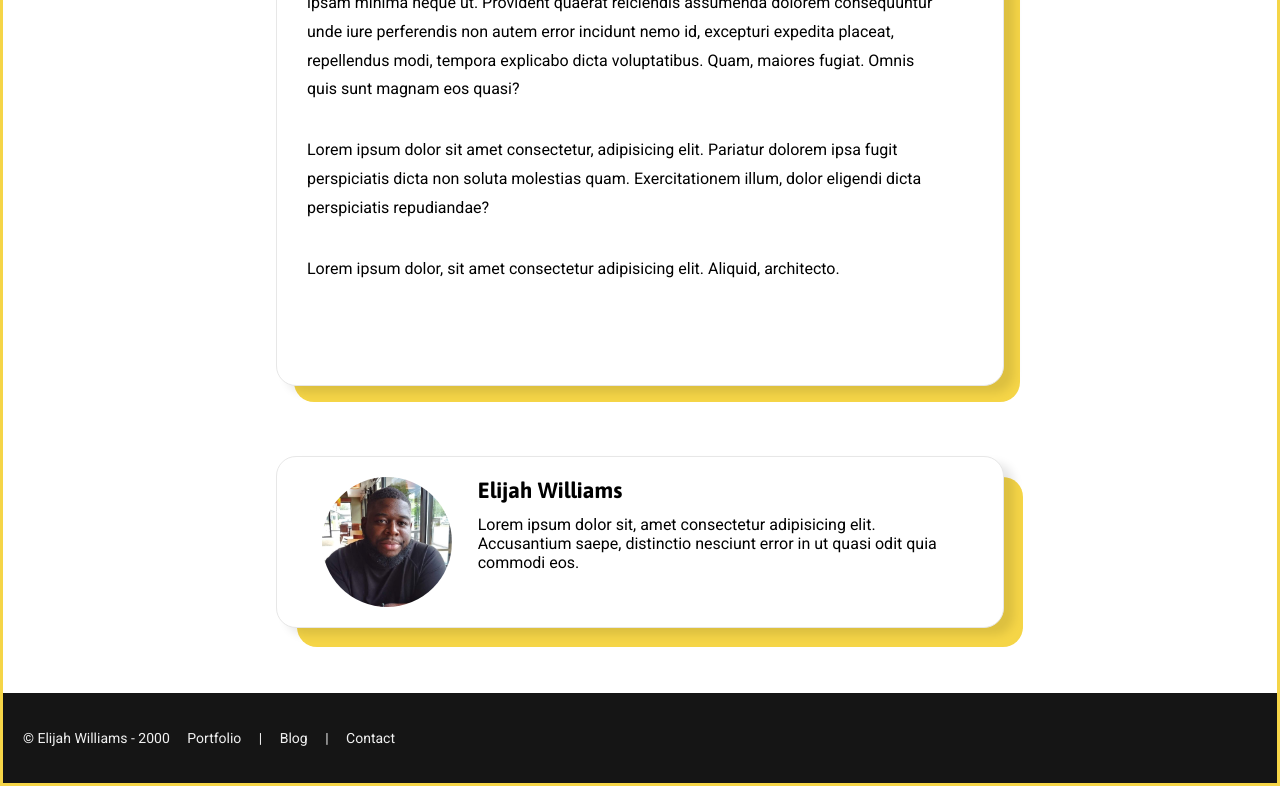
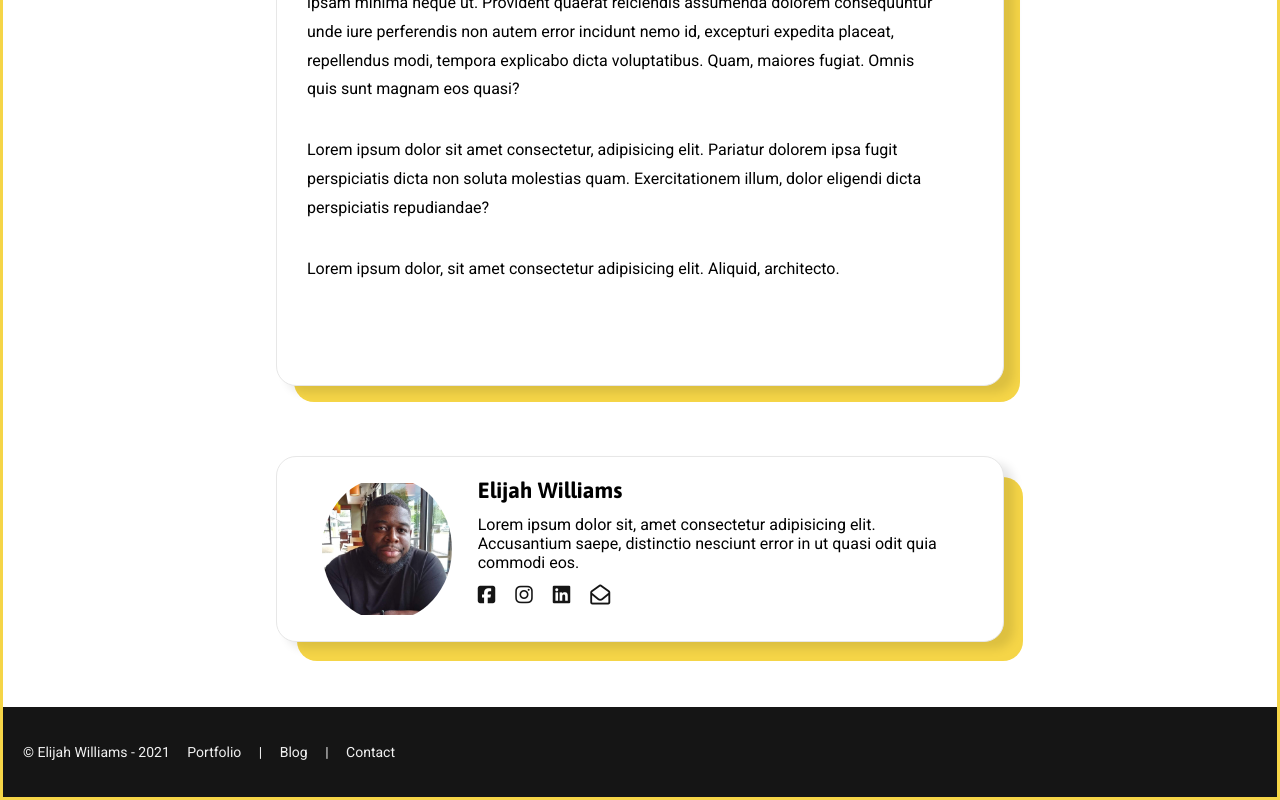
Before and after one commit to sayhelloelijah/say-redesign-angular, an Angular app: page /blog/blog-single in a window 1280 px wide. Shown: the part 896-1696 px from the top of the page. Built offline with nearby package versions, Linux system fonts and the light colour scheme.

Commit message:
:sparkles: add social links; :pencil: fix year

```diff
--- a/src/app/footer/footer.component.html
+++ b/src/app/footer/footer.component.html
@@ -1,5 +1,5 @@
 <!-- Footer -->
 <footer class="footer">
-    <p class="footer-text">&copy; Elijah Williams - 2000   <a class="footer-links" routerLink="work">Portfolio</a> | <a class="footer-links" routerLink="blog">Blog</a> | <a class="footer-links"  routerLink="contact">Contact</a></p>
+    <p class="footer-text">&copy; Elijah Williams - 2021   <a class="footer-links" routerLink="work">Portfolio</a> | <a class="footer-links" routerLink="blog">Blog</a> | <a class="footer-links"  routerLink="contact">Contact</a></p>
 </footer>
 <!-- Footer -->
--- a/src/app/pages/home/home.component.html
+++ b/src/app/pages/home/home.component.html
@@ -1,8 +1,10 @@
 <section class="container">
   <div class="text-wrapper">
     <h1>Lorem ipsum dolor sit amet consectetur adipisicing elit.</h1>
-        <p>Cillum minim sint pariatur veniam ex occaecat ad dolor minim dolor nulla laboris in anim. Duis minim excepteur proident ex nisi esse. Velit dolore aliquip anim quis pariatur fugiat ad amet. Incididunt fugiat eiusmod officia labore anim amet in laboris.</p>
-        <!-- <ul class="social-links">
+    <p>Cillum minim sint pariatur veniam ex occaecat ad dolor minim dolor nulla laboris in anim. Duis minim excepteur
+      proident ex nisi esse. Velit dolore aliquip anim quis pariatur fugiat ad amet. Incididunt fugiat eiusmod officia
+      labore anim amet in laboris.</p>
+    <ul class="social-links">
       <li class="social-links-item social-links-item--facebook">
         <i class="fab fa-facebook-square"></i>
       </li>
@@ -15,7 +17,7 @@
       <li class="social-links-item social-links-item--email">
         <i class="far fa-envelope-open"></i>
       </li>
-        </ul> -->
+    </ul>
     <a href="#" class="button">Hire Me!</a>
   </div>
 </section>
--- a/src/index.html
+++ b/src/index.html
@@ -1,13 +1,17 @@
 <!doctype html>
 <html lang="en">
+
 <head>
   <meta charset="utf-8">
-  <title>SayHelloelijahNg</title>
+  <title>sayHelloElijah</title>
   <base href="/">
   <meta name="viewport" content="width=device-width, initial-scale=1">
   <link rel="icon" type="image/x-icon" href="favicon.ico">
+  <script src="https://kit.fontawesome.com/b7f5d8c5bd.js" crossorigin="anonymous"></script>
 </head>
+
 <body>
   <app-root></app-root>
 </body>
+
 </html>
--- a/src/sass/modules/content.scss
+++ b/src/sass/modules/content.scss
@@ -44,21 +44,32 @@
 }
 
 .social-links {
-    font-size: 3.5em;
+    font-size: 2.5em;
     list-style: none;
     margin: 0;
     padding: 0;
 
     @at-root &-item {
+        color: $black;
+        cursor: pointer;
         display: inline-block;
+        margin: 0 1em 0.7em 0;
 
-        @at-root &--facebook {
+        @at-root &--email:hover {
+          color: darken($primary-color, 40%);
+        }
+
+        @at-root &--facebook:hover {
             color: $facebook;
         }
 
-        @at-root &--linked-in {
-            color: $linkedin;
+        @at-root &--instagram:hover {
+          color: $instagram;
         }
+
+        @at-root &--linked-in:hover {
+          color: $linkedin;
+      }
     }
 }
 
--- a/src/sass/utilities/variables.scss
+++ b/src/sass/utilities/variables.scss
@@ -3,6 +3,7 @@ $primary-color: #F5D547;
 $secondary-color: #DB3069;
 $tertiary-color: #1446A0;
 $facebook: #4267B2;
+$instagram: #E1306C;
 $linkedin: #0084B1;
 $white: #f1f1f1;
 $black: #151515;
```
Lines whose indentation alone changed are shown as unchanged.
